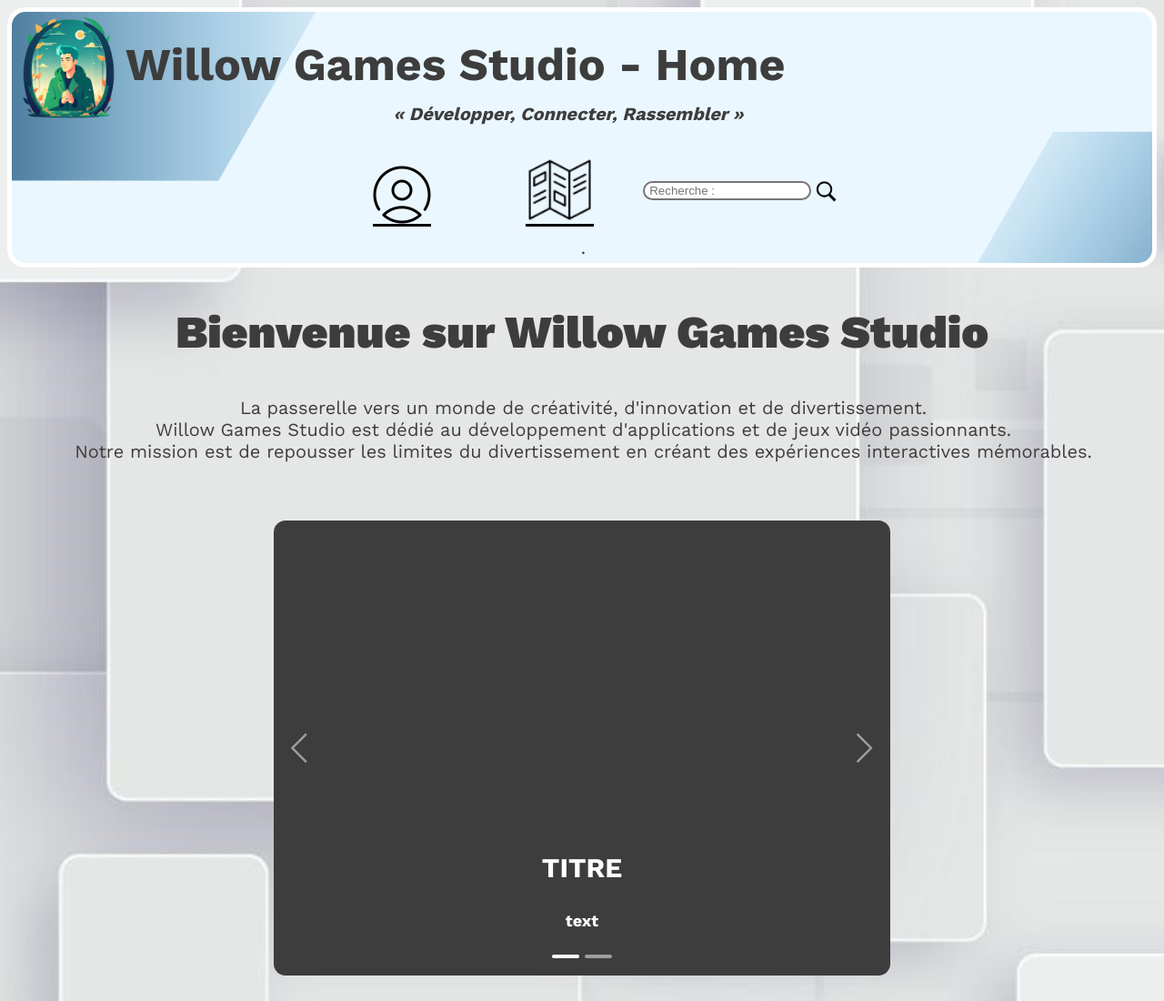
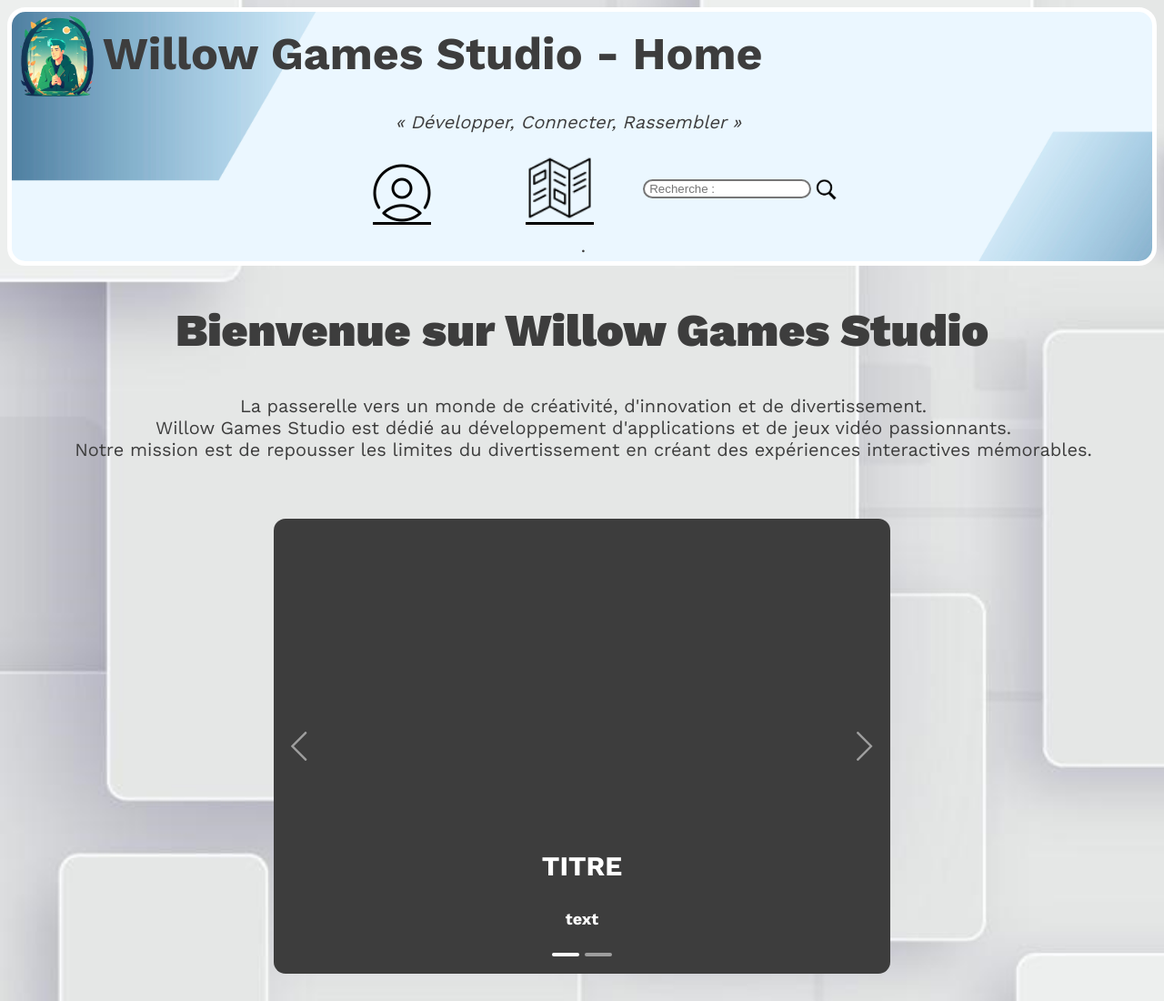
Before and after one commit to WillowGamesStudio/WillowGamesStudio, a plain HTML site: page index.html in a window 1280 px wide. Shown: the top 1100 px of the page at 91% size. Drawn offline with Linux system fonts and the light colour scheme.

Commit message:
Add files via upload

```diff
--- a/index.html
+++ b/index.html
@@ -12,7 +12,9 @@
         <link rel="icon" type="image/x-icon" href="Images/icon.png">
         <link rel="stylesheet" type="text/css" href="Css/MainStyle.css" />
         <div class="Header">
-            <h1><img src="Images/icon256.png" alt="" width="125", height="125">Willow Games Studio - Home <p>« Développer, Connecter, Rassembler »</p></h1>
+            <h1><img src="Images/icon256.png" alt="" width="100", height="100">Willow Games Studio - Home</h1>
+            <p>« Développer, Connecter, Rassembler »</p>
+            <br>
         </div>
         <div class="buttonHeader">
             <form id="shearchForm"></form>
```
